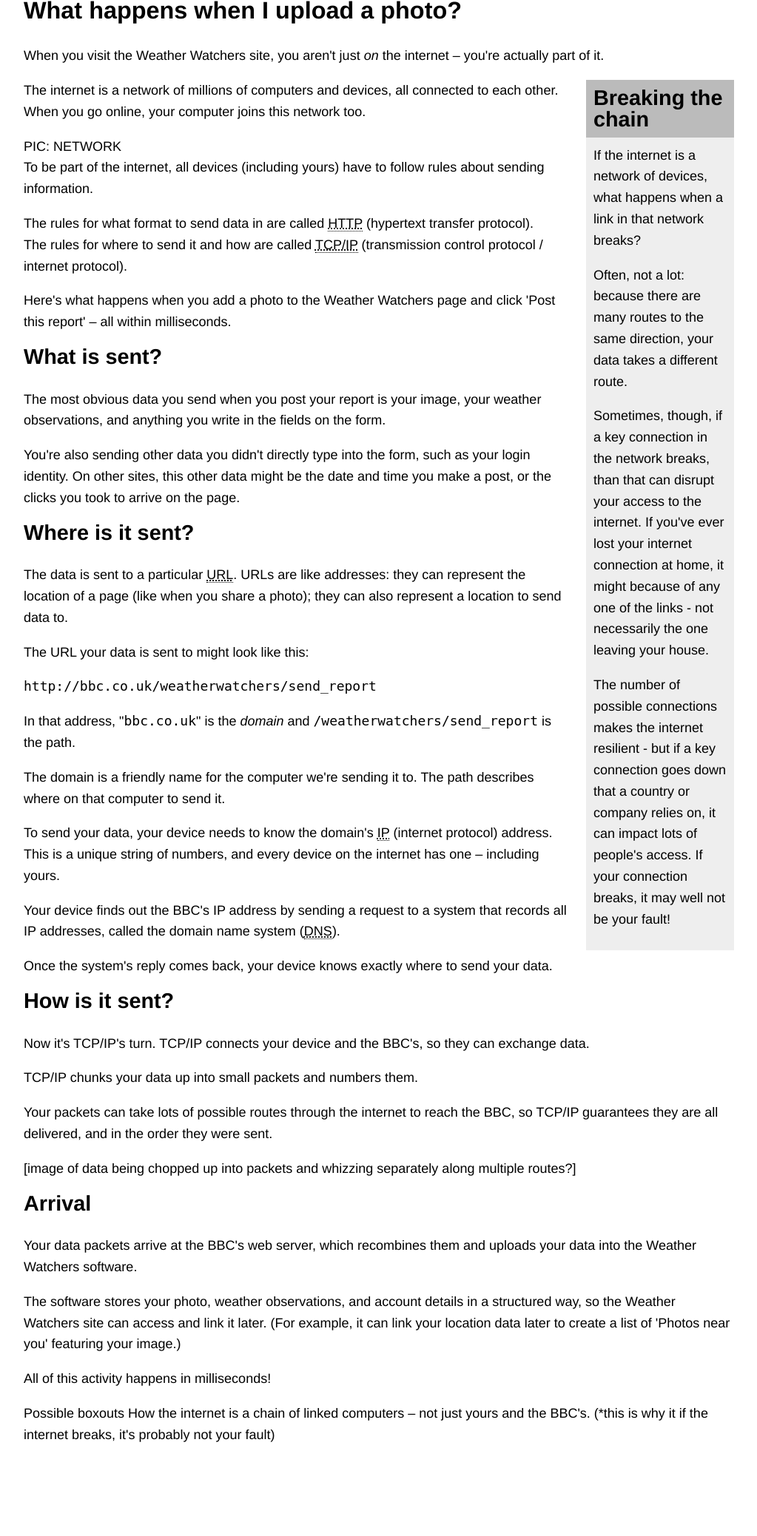
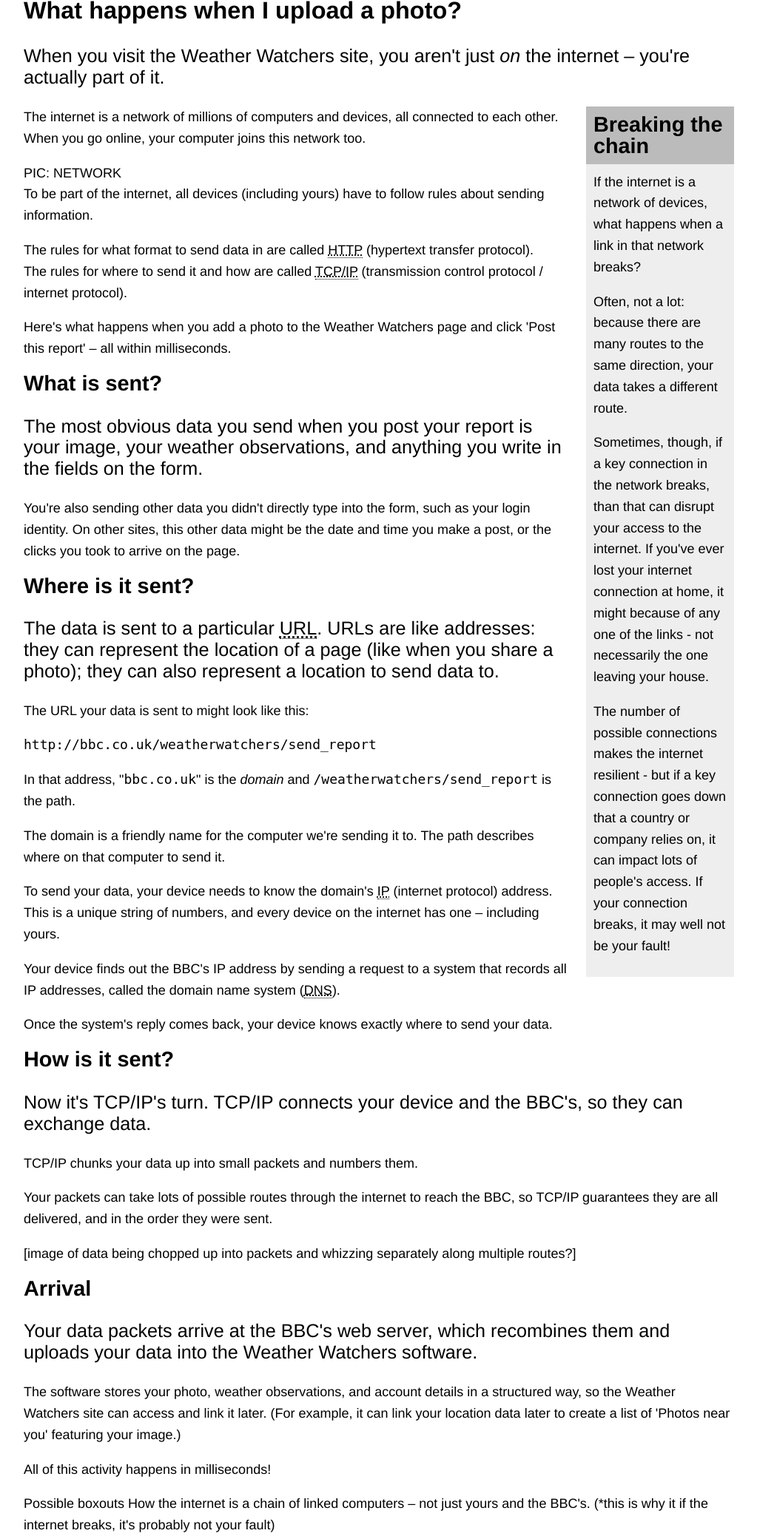
Before and after one commit to Doteveryone/gisborough, a PHP site: page /prototypes/upload.php in a window 1280 px wide. Shown: the whole page at 74% size, without its empty margins (128-1151 px from the left). Before the commit the page ends 1950 px from the top, so only its background shows below. Run offline with PHP 8.4, Linux system fonts and the light colour scheme.

Commit message:
Styling for standfirsts.

```diff
--- a/css/gisborough.css
+++ b/css/gisborough.css
@@ -25,8 +25,14 @@ body {
   }
 }
 
+/*Typography*/
+/* line 30, ../scss/gisborough.scss */
+p.standfirst {
+  font-size: 140%;
+}
+
 /* specific to proto */
-/* line 31, ../scss/gisborough.scss */
+/* line 37, ../scss/gisborough.scss */
 #gisborough-menu {
   opacity: 0.8;
   margin: 0 auto 20px;
@@ -38,70 +44,70 @@ body {
   padding-right: 10px;
 }
 @media (min-width: 960px) {
-  /* line 31, ../scss/gisborough.scss */
+  /* line 37, ../scss/gisborough.scss */
   #gisborough-menu {
     width: 960px;
   }
 }
 
 /* typography */
-/* line 49, ../scss/gisborough.scss */
+/* line 55, ../scss/gisborough.scss */
 p {
   margin: 0 0 1em;
 }
 
-/* line 57, ../scss/gisborough.scss */
+/* line 63, ../scss/gisborough.scss */
 a:hover, a:active {
   color: red;
   text-decoration: underline;
 }
 
-/* line 63, ../scss/gisborough.scss */
+/* line 69, ../scss/gisborough.scss */
 abbr, acronym {
   border-bottom: 1px dotted;
   cursor: help;
 }
 
-/* line 68, ../scss/gisborough.scss */
+/* line 74, ../scss/gisborough.scss */
 h1 {
   font-weight: bold;
   font-size: 180%;
   margin: 0 0 1em;
 }
 
-/* line 74, ../scss/gisborough.scss */
+/* line 80, ../scss/gisborough.scss */
 h2 {
   font-weight: bold;
   font-size: 160%;
   margin: 0 0 1em;
 }
 
-/* line 80, ../scss/gisborough.scss */
+/* line 86, ../scss/gisborough.scss */
 h3 {
   font-weight: bold;
   font-size: 130%;
   margin: 0 0 1em;
 }
 
-/* line 86, ../scss/gisborough.scss */
+/* line 92, ../scss/gisborough.scss */
 h4, h5, h6 {
   font-weight: bold;
   margin: 0 0 1em;
 }
 
-/* line 91, ../scss/gisborough.scss */
+/* line 97, ../scss/gisborough.scss */
 blockquote {
   color: #555;
   margin: 1em 0;
   padding-left: 1em;
   border-left: 3px solid #ddd;
 }
-/* line 96, ../scss/gisborough.scss */
+/* line 102, ../scss/gisborough.scss */
 blockquote cite {
   font-style: italic;
   color: #777;
 }
-/* line 100, ../scss/gisborough.scss */
+/* line 106, ../scss/gisborough.scss */
 blockquote.large {
   font-size: 180%;
   border-left: none;
@@ -110,41 +116,41 @@ blockquote.large {
   color: #666;
 }
 
-/* line 109, ../scss/gisborough.scss */
+/* line 115, ../scss/gisborough.scss */
 ul {
   list-style: disc;
   margin: 1em 0;
 }
-/* line 112, ../scss/gisborough.scss */
+/* line 118, ../scss/gisborough.scss */
 ul li {
   margin: 0 0 1em 2em;
 }
 
-/* line 117, ../scss/gisborough.scss */
+/* line 123, ../scss/gisborough.scss */
 ol {
   list-style: decimal;
   margin: 1em 0;
 }
-/* line 120, ../scss/gisborough.scss */
+/* line 126, ../scss/gisborough.scss */
 ol li {
   margin: 0 0 1em 2em;
 }
 
-/* line 126, ../scss/gisborough.scss */
+/* line 132, ../scss/gisborough.scss */
 dl dt {
   font-weight: bold;
 }
-/* line 129, ../scss/gisborough.scss */
+/* line 135, ../scss/gisborough.scss */
 dl dd {
   margin: 0 0 0.5em;
 }
 
-/* line 134, ../scss/gisborough.scss */
+/* line 140, ../scss/gisborough.scss */
 code {
   font-family: monospace;
 }
 
-/* line 138, ../scss/gisborough.scss */
+/* line 144, ../scss/gisborough.scss */
 pre {
   font-family: monospace;
   padding: 10px;
@@ -154,46 +160,46 @@ pre {
   overflow: auto;
 }
 
-/* line 147, ../scss/gisborough.scss */
+/* line 153, ../scss/gisborough.scss */
 em, i {
   font-style: italic;
 }
 
-/* line 151, ../scss/gisborough.scss */
+/* line 157, ../scss/gisborough.scss */
 strong, b {
   font-weight: bold;
 }
 
-/* line 155, ../scss/gisborough.scss */
+/* line 161, ../scss/gisborough.scss */
 sub {
   vertical-align: sub;
   font-size: smaller;
 }
 
-/* line 160, ../scss/gisborough.scss */
+/* line 166, ../scss/gisborough.scss */
 sup {
   vertical-align: super;
   font-size: smaller;
 }
 
-/* line 165, ../scss/gisborough.scss */
+/* line 171, ../scss/gisborough.scss */
 table {
   margin: 1em 0;
   border-collapse: collapse;
   border-style: hidden;
 }
-/* line 169, ../scss/gisborough.scss */
+/* line 175, ../scss/gisborough.scss */
 table th {
   font-weight: bold;
   color: #fff;
   background: #666;
 }
-/* line 174, ../scss/gisborough.scss */
+/* line 180, ../scss/gisborough.scss */
 table th, table td {
   padding: 10px;
   border: 1px solid #888;
 }
-/* line 178, ../scss/gisborough.scss */
+/* line 184, ../scss/gisborough.scss */
 table tr.even td {
   background: #eee;
 }
@@ -201,62 +207,62 @@ table tr.even td {
 /*
  * Elements
  */
-/* line 189, ../scss/gisborough.scss */
+/* line 195, ../scss/gisborough.scss */
 .boxout {
   margin-bottom: 20px;
 }
-/* line 191, ../scss/gisborough.scss */
+/* line 197, ../scss/gisborough.scss */
 .boxout.side {
   width: 200px;
   float: left;
   margin-right: 20px;
 }
-/* line 196, ../scss/gisborough.scss */
+/* line 202, ../scss/gisborough.scss */
 .boxout.side.right {
   margin-right: 0;
   margin-left: 20px;
   float: right;
 }
-/* line 201, ../scss/gisborough.scss */
+/* line 207, ../scss/gisborough.scss */
 .boxout h2 {
   font-weight: bold;
   margin: 0;
   background: #bbb;
   padding: 10px;
 }
-/* line 207, ../scss/gisborough.scss */
+/* line 213, ../scss/gisborough.scss */
 .boxout .inner {
   background: #eee;
   padding: 10px;
 }
 
-/* line 215, ../scss/gisborough.scss */
+/* line 221, ../scss/gisborough.scss */
 .concertina {
   display: none;
 }
 
-/* line 219, ../scss/gisborough.scss */
+/* line 225, ../scss/gisborough.scss */
 a.concertina-link {
   font-weight: bold;
   background: #eee;
   padding: 5px;
 }
-/* line 223, ../scss/gisborough.scss */
+/* line 229, ../scss/gisborough.scss */
 a.concertina-link.selected {
   background: #ccc;
 }
 
-/* line 228, ../scss/gisborough.scss */
+/* line 234, ../scss/gisborough.scss */
 a.concertina-return {
   float: right;
   display: block;
 }
-/* line 231, ../scss/gisborough.scss */
+/* line 237, ../scss/gisborough.scss */
 a.concertina-return:link, a.concertina-return:visited {
   text-decoration: none;
   color: #888;
 }
-/* line 235, ../scss/gisborough.scss */
+/* line 241, ../scss/gisborough.scss */
 a.concertina-return:hover, a.concertina-return:active {
   color: red;
 }
--- a/prototypes/upload.php
+++ b/prototypes/upload.php
@@ -5,7 +5,7 @@
 
 <h1>What happens when I upload a photo?</h1>
 
-<p>When you visit the Weather Watchers site, you aren't just <em>on</em> the internet – you're actually part of it.</p>
+<p class='standfirst'>When you visit the Weather Watchers site, you aren't just <em>on</em> the internet – you're actually part of it.</p>
 
 <div class='boxout side right'>
   <h2>Breaking the chain</h2>
@@ -34,12 +34,12 @@ PIC: NETWORK
 <p>Here's what happens when you add a photo to the Weather Watchers page and click 'Post this report' – all within milliseconds.</p>
 
 <h2>What is sent?</h2>
-<p>The most obvious data you send when you post your report is your image, your weather observations, and anything you write in the fields on the form.</p>
+<p class='standfirst'>The most obvious data you send when you post your report is your image, your weather observations, and anything you write in the fields on the form.</p>
 
 <p>You're also sending other data you didn't directly type into the form, such as your login identity. On other sites, this other data might be the date and time you make a post, or the clicks you took to arrive on the page.</p>
 
 <h2>Where is it sent?</h2>
-<p>The data is sent to a particular <abbr title="Uniform Resource Locator">URL</abbr>. URLs are like addresses: they can represent the location of a page (like when you share a photo); they can also represent a location to send data to.</p>
+<p class='standfirst'>The data is sent to a particular <abbr title="Uniform Resource Locator">URL</abbr>. URLs are like addresses: they can represent the location of a page (like when you share a photo); they can also represent a location to send data to.</p>
 
 <p>The URL your data is sent to might look like this:</p>
 
@@ -56,7 +56,7 @@ PIC: NETWORK
 <p>Once the system's reply comes back, your device knows exactly where to send your data.</p>
 
 <h2>How is it sent?</h2>
-<p>Now it's TCP/IP's turn. TCP/IP connects your device and the BBC's, so they can exchange data.</p>
+<p class='standfirst'>Now it's TCP/IP's turn. TCP/IP connects your device and the BBC's, so they can exchange data.</p>
 <p>TCP/IP chunks your data up into small packets and numbers them.</p>
 
 <p>Your packets can take lots of possible routes through the internet to reach the BBC, so TCP/IP guarantees they are all delivered, and in the order they were sent.</p>
@@ -64,7 +64,7 @@ PIC: NETWORK
 <p>[image of data being chopped up into packets and whizzing separately along multiple routes?]</p>
 
 <h2>Arrival</h2>
-<p>Your data packets arrive at the BBC's web server, which recombines them and uploads your data into the Weather Watchers software.</p>
+<p class='standfirst'>Your data packets arrive at the BBC's web server, which recombines them and uploads your data into the Weather Watchers software.</p>
 
 <p>The software stores your photo, weather observations, and account details in a structured way, so the Weather Watchers site can access and link it later. (For example, it can link your location data later to create a list of 'Photos near you' featuring your image.)</p>
 
--- a/scss/gisborough.scss
+++ b/scss/gisborough.scss
@@ -23,6 +23,12 @@ body {
     width: 960px;
     // padding: 0;
   }
+}
+
+/*Typography*/
+
+p.standfirst {
+  font-size: 140%;
 }
 
 
```
Also changed, not shown: prototypes/sharing.php (+5 -5 lines).
